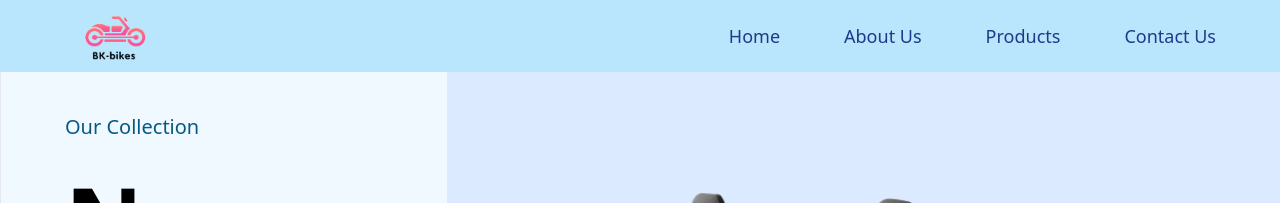
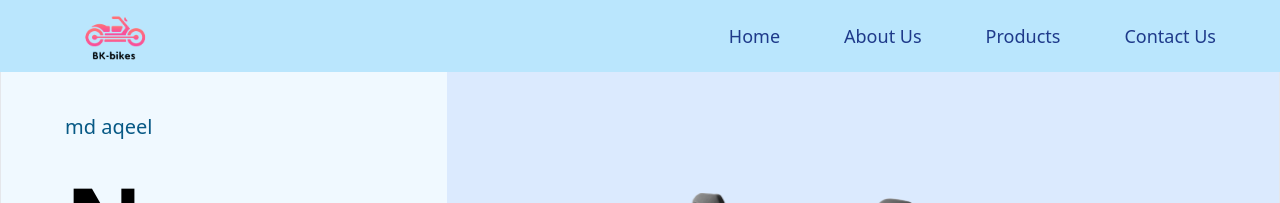
Before and after one commit to balavenkat123/B-Bikes, a React (Vite) app: page / in a window 1280 px wide. Shown: the top 203 px of the page. Built offline with nearby package versions, Linux system fonts and the light colour scheme; a web font is replaced by a local one.

Commit message:
whatsapp

```diff
--- a/src/components/Button.jsx
+++ b/src/components/Button.jsx
@@ -2,7 +2,7 @@
 const Button = ({lable,iconURL}) => {
   return (
     <div>
-      <a href="tel://+7993872479">
+      <a href="https://wa.me/917993872479?text= hello fabtech....">
     <button className='btn border-2 border-pink-300 bg-indigo-100 rounded-full mt-5
     flex justify-center items-center gap-2 px-7 py-4 font-montserrat text-xl text-black font-bold hover:animate-bounce'>
         {lable}
--- a/src/sections/Hero.jsx
+++ b/src/sections/Hero.jsx
@@ -13,7 +13,7 @@ const Hero = () => {
     <section id='home' className='w-full border flex xl:flex-row flex-col min-h-screen
      gap-5 max-container bg-sky-50' >
       <div className='relative xl:w-1/3 flex flex-col justify-center items-start w-full padding-x pt-28'>
-        <p className='text-bold text-xl text-sky-800'>Our Collection </p>
+        <p className='text-bold text-xl text-sky-800'>md aqeel </p>
         <h1 className='mt-8 font-palanque sm:text-8xl font-bold text-7xl'>New arrival
         {/* <Typed
                     strings={['New Arrival','Brand New']}
```
